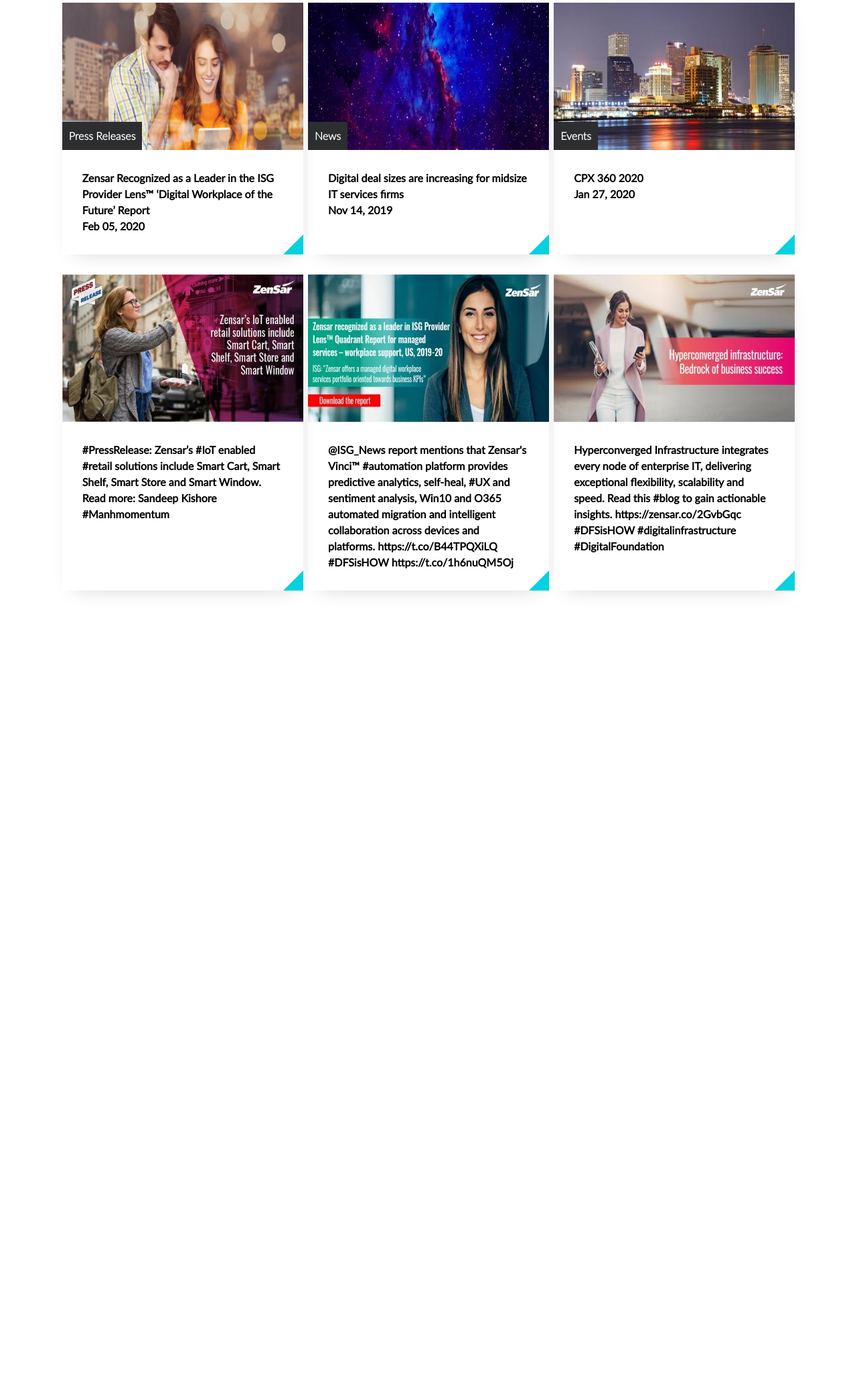
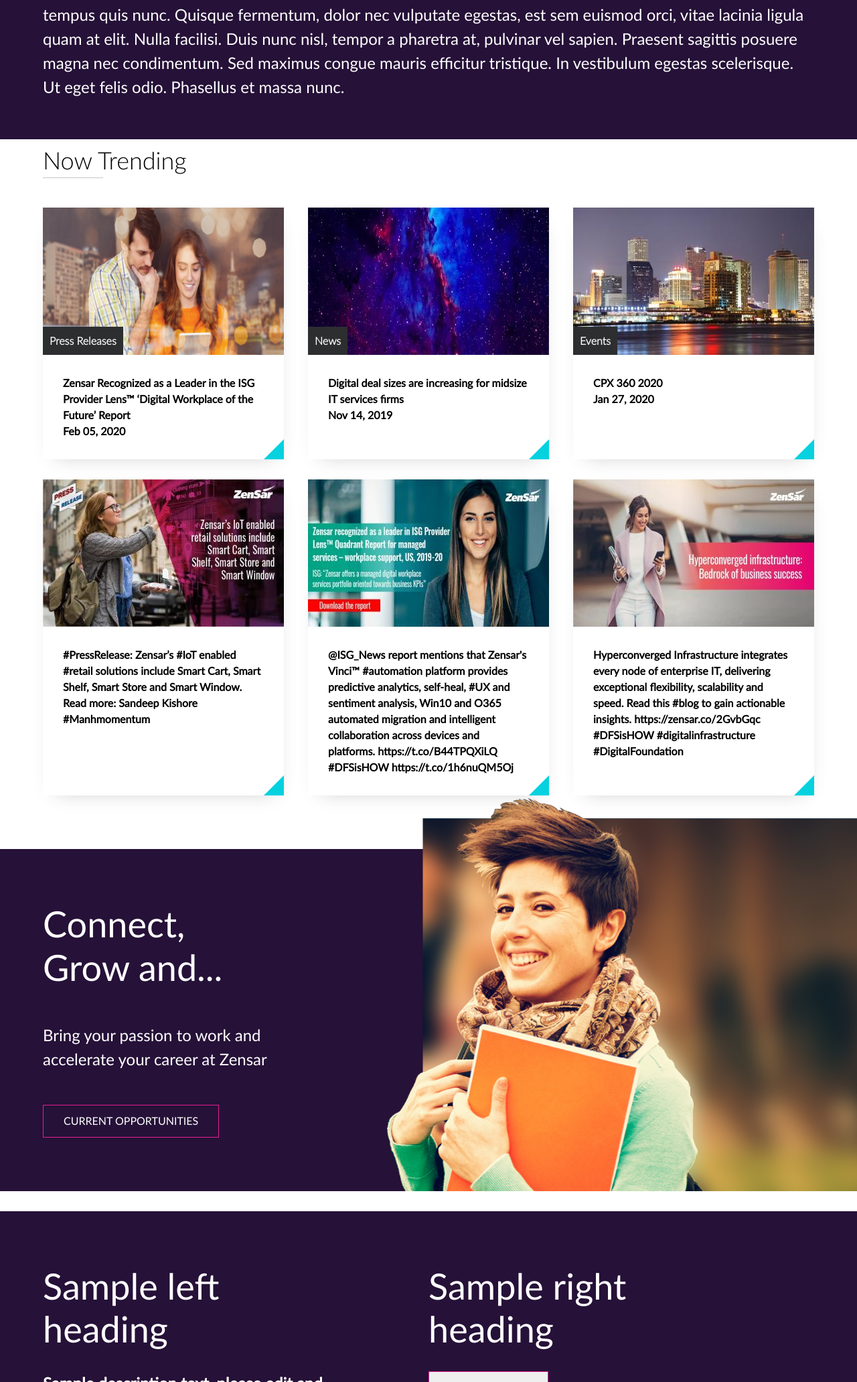
Before and after one commit to Zensar-UI-EXP/VISTRA, a Gatsby site: page / in a window 1280 px wide. Shown: the part 736-2800 px from the top of the page at 67% size. Before the commit the page ends 1648 px from the top, so only its background shows below. Built offline with nearby package versions, Linux system fonts and the light colour scheme; Gatsby itself is replaced by a stand-in of ours.

Commit message:
Few more components are created

```diff
--- a/src/assets/app.js
+++ b/src/assets/app.js
@@ -10,6 +10,7 @@
 import cardimage4 from "../images/card__image__4.jpg"
 import cardimage5 from "../images/card__image__5.jpg"
 import cardimage6 from "../images/card__image__6.jpg"
+import connectimage from "../images/connect_grow.png"
 import gettingPuppy from "../images/getting-a-puppy.jpg"
 import howOldYourDog from "../images/how-old-is-your-dog-600.jpg"
 import marsPed from "../images/723013-1-mars-ped-780-x-465_v2.jpg"
@@ -20,7 +21,8 @@
   btnLabel: "Learn More",
 }
 const colors = {
-  white: `#FFFFFF`
+  white: `#FFFFFF`,
+  blue: `#261138`
 }
 const App = {
   header: {
@@ -106,7 +108,6 @@
     heading: "Now Trending",
     overallCustomStyle: {background: colors.white},
     contentCustomStyle: {width: `90%`},
-    cardListCustomStyle: {width: `95%`},
     cardlist: [{
         image: cardimage1,
         cardDescription: `Zensar Recognized as a Leader in the ISG Provider Lens™ ‘Digital Workplace of the Future’ Report`,
@@ -149,6 +150,36 @@
         cardLabel: ""
       }
     ]
+  },
+  connectlayout:{
+    heading: "Connect, Grow and...",
+    description: "Bring your passion to work and accelerate your career at Zensar",
+    buttonLabel: "Current Opportunities",
+    overallCustomStyle: {background: colors.blue},
+    contentCustomStyle: {width: `90%`},
+    btnClassName: "btn--transparent",
+    image: connectimage
+  },
+  questionLayout: {
+    overallCustomStyle: {background: colors.blue},
+    contentCustomStyle: {width: `90%`},
+    leftcontent: {
+      heading: "Sample left heading",
+      description: "Sample description text, please edit and replace",
+      buttonLabel: "Left button",
+      callLink: "1234567890"
+    },
+    rightcontent: {
+      heading: "Sample right heading",
+      description: "",
+      buttonLabel: "Right button",
+      callLink: "1234567890"
+    }
+  },
+  infoLayout: {
+    overallCustomStyle: {background: colors.blue},
+    contentCustomStyle: {width: `90%`},
+    desc: "Lorem ipsum dolor sit amet, consectetur adipiscing elit. Morbi non ex porttitor, accumsan augue quis, vestibulum mauris. Nunc aliquam sagittis turpis vel semper. Ut eu orci non lacus pellentesque sollicitudin tempus quis nunc. Quisque fermentum, dolor nec vulputate egestas, est sem euismod orci, vitae lacinia ligula quam at elit. Nulla facilisi. Duis nunc nisl, tempor a pharetra at, pulvinar vel sapien. Praesent sagittis posuere magna nec condimentum. Sed maximus congue mauris efficitur tristique. In vestibulum egestas scelerisque. Ut eget felis odio. Phasellus et massa nunc."
   },
   fullWithImage: {
     src: dogWithBoyImage,
--- /dev/null
+++ b/src/components/organisms/connectLayout/connectLayout.js
@@ -0,0 +1,22 @@
+import React from "react"
+import Title from "../../atoms/title/title"
+import Button from "../../atoms/button/button"
+
+const ConnectLayout = props => {
+  return (
+    <div className="connectcont" style={props.overallCustomStyle}>
+      <div className="connectcont__inner" style={props.contentCustomStyle}>
+        <div className="connectcont__left">
+          <h1 className="connectcont__heading">{props.heading}</h1>
+          <h2 className="connectcont__desc">{props.description}</h2>
+          <Button className={`connectcont__btn ${props.btnClassName}`} label={props.buttonLabel} />
+        </div>
+        <div className="connectcont__right">
+          <img className="connectcont__rtimg" src={props.image} alt={props.description} />
+        </div>
+      </div>
+    </div>
+  )
+}
+
+export default ConnectLayout
--- /dev/null
+++ b/src/components/organisms/connectLayout/connectLayout.scss
@@ -0,0 +1,58 @@
+.connectcont{
+    position: relative;
+    margin: 50px 0  30px;
+    &__{
+        &inner{
+            margin: 0 auto;
+            padding: 50px 0;
+        }
+        &right{
+            position: absolute;
+            right: 0;
+            bottom: 0;
+            height: 115%;
+        }
+        &left{
+            width: 50%;
+        }
+        &heading{
+            width: 50%;
+            font-size: 54px;
+            color: $text--white;
+            font-weight: 100;
+            line-height: 1.2em;
+            padding: 30px 0px;
+            font-family: $font--latoregular;
+        }
+        &desc{
+            font-size: 24px;
+            font-weight: 200;
+            color: $text--white;
+            line-height: 1.5em;
+            padding-bottom: 30px;
+            font-family: $font--latoregular;
+            width: 60%;
+        }
+        &btn{
+            padding: 12px 30px;
+            border: 1px solid #e41f92;
+            font-size: 16px;
+            display: inline-block;
+            margin-bottom: 30px;
+            position: relative;
+            -webkit-transition: all 0.3s;
+            -moz-transition: all 0.3s;
+            -o-transition: all 0.3s;
+            transition: all 0.3s;
+            position: relative;
+            overflow: hidden;
+            z-index: 1;
+            font-family: $font--latoregular;
+            border-radius: 0;
+        }
+        &rtimg{
+            vertical-align: bottom;
+            height: 100%;
+        }
+    }
+}
--- /dev/null
+++ b/src/components/organisms/infoLayout/infoLayout.js
@@ -0,0 +1,14 @@
+import React from "react"
+import Title from "../../atoms/title/title"
+
+const InfoLayout = props => {
+  return (
+    <div className="infoLayout" style={props.overallCustomStyle}>
+      <div className="infoLayout__content" style={props.contentCustomStyle}>
+        <p className="infoLayout__desc">{props.desc}</p>
+      </div>
+    </div>
+  )
+}
+
+export default InfoLayout
--- /dev/null
+++ b/src/components/organisms/infoLayout/infoLayout.scss
@@ -0,0 +1,16 @@
+.infoLayout{
+    padding: 30px 0;
+    &__{
+        &content{
+            margin: 0 auto;
+        }
+        &desc{
+            font-size: 24px;
+            font-weight: 200;
+            color: $text--white;
+            line-height: 1.5em;
+            padding-bottom: 30px;
+            font-family: $font--latoregular;
+        }
+    }
+}
--- /dev/null
+++ b/src/components/organisms/questionLayout/questionLayout.js
@@ -0,0 +1,29 @@
+import React from "react"
+import Title from "../../atoms/title/title"
+import Button from "../../atoms/button/button"
+
+const QuestionLayout = props => {
+  return (
+    <div className="questioncont" style={props.overallCustomStyle}>
+      <div className="questioncont__inner" style={props.contentCustomStyle}>
+        <div className="questioncont__left">
+          <h1 className="questioncont__heading">{props.leftcontent.heading}</h1>
+          {props.leftcontent.description ? <h2 className="questioncont__desc">{props.leftcontent.description}</h2> : ""}
+          <Button className={`questioncont__btn ${props.leftcontent.btnClassName}`} label={props.leftcontent.buttonLabel} />
+          <div className="clr--both"></div>
+          <a className="questioncont__calllink" href="javascript:void(0);" title="Click to call">{props.rightcontent.callLink}</a>
+        </div>
+        <div className="questioncont__right">
+          <h1 className="questioncont__heading">{props.rightcontent.heading}</h1>
+          {props.rightcontent.description ? <h2 className="questioncont__desc">{props.rightcontent.description}</h2> : ""}
+          <Button className={`questioncont__btn ${props.rightcontent.btnClassName}`} label={props.rightcontent.buttonLabel} />
+          <div className="clr--both"></div>
+          {props.rightcontent.callLink ? <a className="questioncont__calllink" href="javascript:void(0);" title="Click to call">{props.rightcontent.callLink}</a> : ""}
+        </div>
+      </div>
+      <div className="clr--both"></div>
+    </div>
+  )
+}
+
+export default QuestionLayout
--- /dev/null
+++ b/src/components/organisms/questionLayout/questionLayout.scss
@@ -0,0 +1,51 @@
+.questioncont{
+    padding: 50px 0;
+    &__{
+        &inner{
+            margin: 0 auto;
+        }
+        &left, &right{
+            width: 50%;
+            float: left;
+        }
+        &heading{
+            width: 80%;
+            font-size: 54px;
+            color: $text--white;
+            font-weight: 100;
+            line-height: 1.2em;
+            margin: 30px 0;
+            font-family: $font--latoregular;
+        }
+        &desc{
+            font-size: 24px;
+            color: $text--white;
+            line-height: 1.5em;
+            font-family: $font--latoregular;
+            width: 80%;
+            margin: 0 0 20px;
+        }
+        &btn{
+            padding: 12px 30px;
+            border: 1px solid #e41f92;
+            font-size: 16px;
+            display: inline-block;
+            margin-bottom: 30px;
+            position: relative;
+            -webkit-transition: all 0.3s;
+            -moz-transition: all 0.3s;
+            -o-transition: all 0.3s;
+            transition: all 0.3s;
+            position: relative;
+            overflow: hidden;
+            z-index: 1;
+            font-family: $font--latoregular;
+            border-radius: 0;
+        }
+        &calllink{
+            font-size: 16px;
+            color: $text--white;
+            line-height: 1.5em;
+        }
+    }
+}
--- a/src/pages/index.js
+++ b/src/pages/index.js
@@ -7,6 +7,9 @@
   Header,
   BannerCarousel,
   TrendingCardView,
+  ConnectLayout,
+  QuestionLayout,
+  InfoLayout,
   appData,
 } from "../index"
 
@@ -27,7 +30,10 @@
       <Header siteTitle={data.site.siteMetadata.title} {...appData.header} />
       <div className="home">
         <BannerCarousel {...appData.banner} />
+        <InfoLayout {...appData.infoLayout}/>
         <TrendingCardView {...appData.trendcard}/>
+        <ConnectLayout {...appData.connectlayout}/>
+        <QuestionLayout {...appData.questionLayout}/>
       </div>
     </Layout>
   )
--- a/src/styles/global.scss
+++ b/src/styles/global.scss
@@ -25,6 +25,9 @@
 @import "../components/atoms/title/title";
 @import "../components/molecules/dropdown/dropdown";
 @import "../components/molecules/exploreproduct/exploreproduct";
+@import "../components/organisms/connectLayout/connectLayout";
+@import "../components/organisms/questionLayout/questionLayout";
+@import "../components/organisms/infoLayout/infoLayout";
 // Start:global styling
 .link,
 .link:hover {
@@ -162,4 +165,7 @@
 .highlightheader .header{
   background: $app--bg;
 }
+.clr--both{
+  clear: both;
+}
 //End: global styling
```
Also changed, not shown: src/index.js (+7 -0 lines), src/components/organisms/trendingCardView/trendingCardView.js (line endings or trailing spaces), src/images/connect_grow.png (added), 1 other file.
